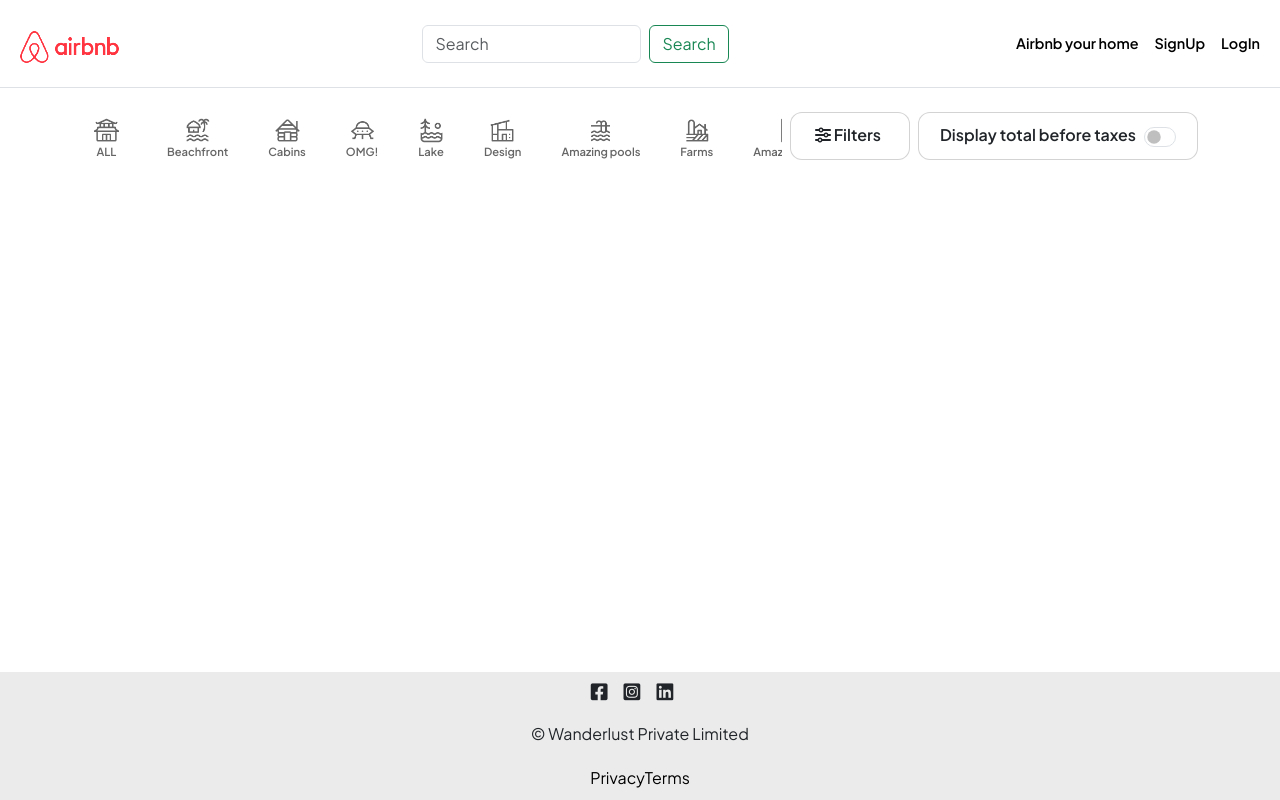
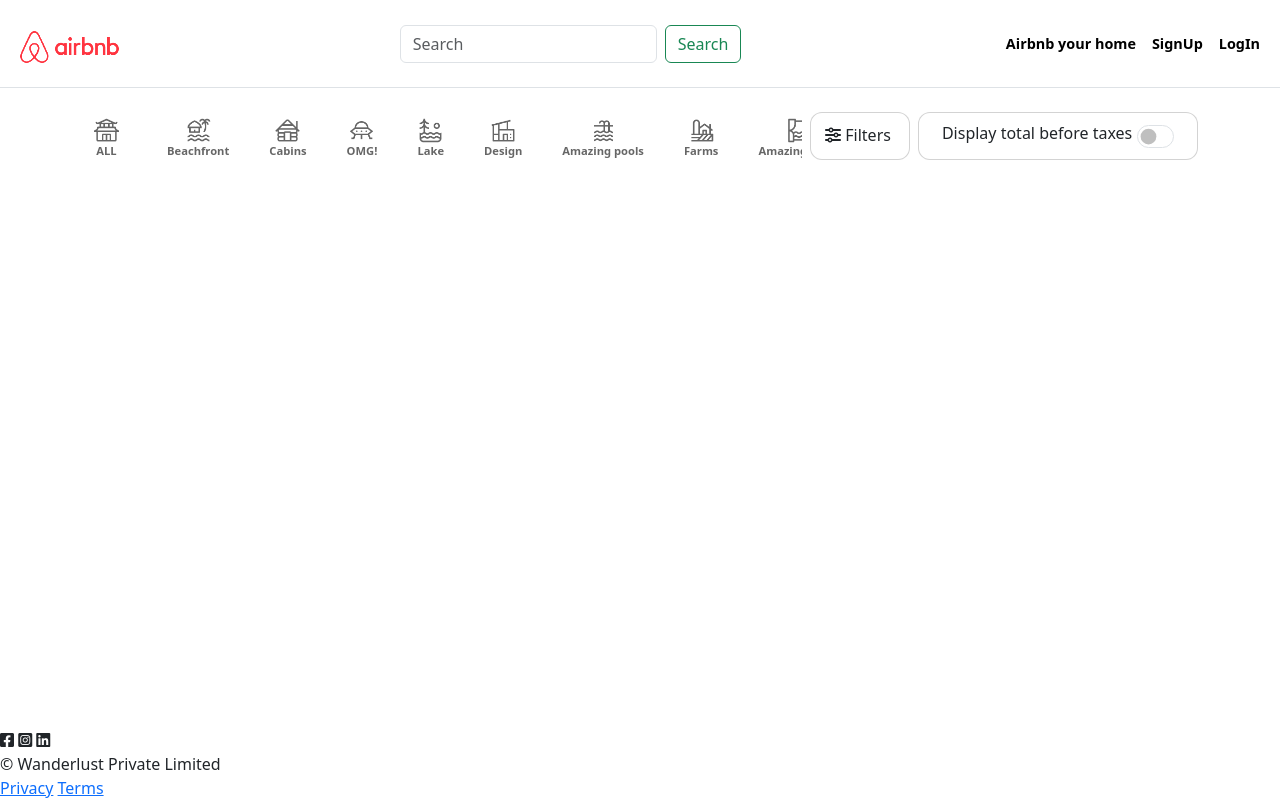
Before and after one commit to akashdeep023/All_Codding, a Node server app: page /listings in a window 1280 px wide. Run offline with Node 20, Linux system fonts and the light colour scheme; data that the repository does not hold is empty; some libraries are stand-ins or nearby versions.

Commit message:
update css file

```diff
--- a/Back_End/Major_Project/public/css/filter.css
+++ b/Back_End/Major_Project/public/css/filter.css
@@ -29,15 +29,17 @@
     margin-top: 1rem;
     opacity: 0.6;
     transition: 150ms ease-in-out all;
-
 }
 
 .filter:hover {
     opacity: 1 !important;
-    border-bottom: 2.5px solid rgba(66, 63, 63, 0.579) !important;
+    border-bottom: 2.5px solid rgba(66, 63, 63, 0.679) !important;
     transform: scale(1.05) !important;
-    transition: 150ms ease-in-out all;
-
+    transition: 150ms ease all;
+}
+.selectedFilter{
+    opacity: 1;
+    border-bottom: 2.5px solid #000;
 }
 
 .tax-info {
@@ -60,19 +62,33 @@
     align-items: center;
     justify-content: center;
     background-color: rgb(255, 255, 255);
-    font-weight: 800;
-
+    font-weight: 500;
+}
+.tax-toggle:hover{
+    border: 1px solid black;
 }
 
 .tax-filter {
     justify-self: flex-end;
     min-width: 280px;
 }
+.tax-sticky-sticky{
+    position: relative;
+    top: -2px;
+}
+.tax-switch:checked {
+    height: 23px;
+    background-color: black;
+}
+.form-check-input{
+    height: 23px;
+    width: 2.3rem !important;
+    margin-left: 5px !important;
+}
+.form-switch .form-check-input{
+    transition: background-position .25s ease-in-out;
 
-.tax-switch {
-    height: 20px;
 }
-
 .tax-sticky {
     display: none;
 }
@@ -81,7 +97,7 @@
     justify-content: center;
     align-items: center;
     margin: 0px auto;
-    min-width: 120px;
+    min-width: 100px;
 }
 .tax-filter-icon-small{
     display: none;
@@ -89,7 +105,7 @@
 .filter>p{
     display:-block;
     white-space: nowrap;
-    font-weight: 800;
+    font-weight: 600;
     font-size: 0.7rem;
     color: black;
 }
--- a/Back_End/Major_Project/public/css/show.css
+++ b/Back_End/Major_Project/public/css/show.css
@@ -68,7 +68,6 @@
     position: absolute;
     right: 20px;
     top: 8px;
-
 }
 .card-title , .card-text{
     display: inline !important;
@@ -80,3 +79,6 @@
 .review-comment{
     max-width: 80vw;
 }
+h3{
+    font-weight: 700;
+}
--- a/Back_End/Major_Project/public/css/style.css
+++ b/Back_End/Major_Project/public/css/style.css
@@ -1,5 +1,8 @@
 body {
-    font-family: 'Plus Jakarta Sans', sans-serif !important;
+    /* font-family: 'Plus Jakarta Sans', sans-serif !important; */
+    font-family: 'Inknut Antiqua', serif;
+    font-family: 'Plus Jakarta Sans', sans-serif;
+    font-family: 'Poppins', sans-serif;
     display: flex;
     flex-direction: column;
     min-height: 100vh;
@@ -63,42 +66,6 @@
     }
 }
 
-/* footer -------------------------------------------------------------------------------------*/
-.f-info-links a {
-    text-decoration: none;
-    color: black;
-}
-
-.f-info-links a:hover {
-    text-decoration: underline;
-}
-
-.f-info-links,
-.f-info-socials,
-.f-info-brand {
-    width: 100%;
-    display: flex;
-    align-items: center;
-    justify-content: center;
-}
-
-.f-info-socials i {
-    font-size: 1.2rem;
-    margin-right: 1rem;
-
-}
-
-.f-info {
-    text-align: center;
-    display: flex;
-    height: 8rem;
-    background-color: #ebebeb;
-    margin-top: 1rem;
-    flex-wrap: wrap;
-    justify-content: center;
-    align-items: space-evenly;
-}
-
 /* card ------------------------------------------------------------------------------------- */
 .card {
     border: .5px solid grey;
```
Also changed, not shown: other parts of Back_End/Major_Project/public/css/style.css (+32 -3 lines).
